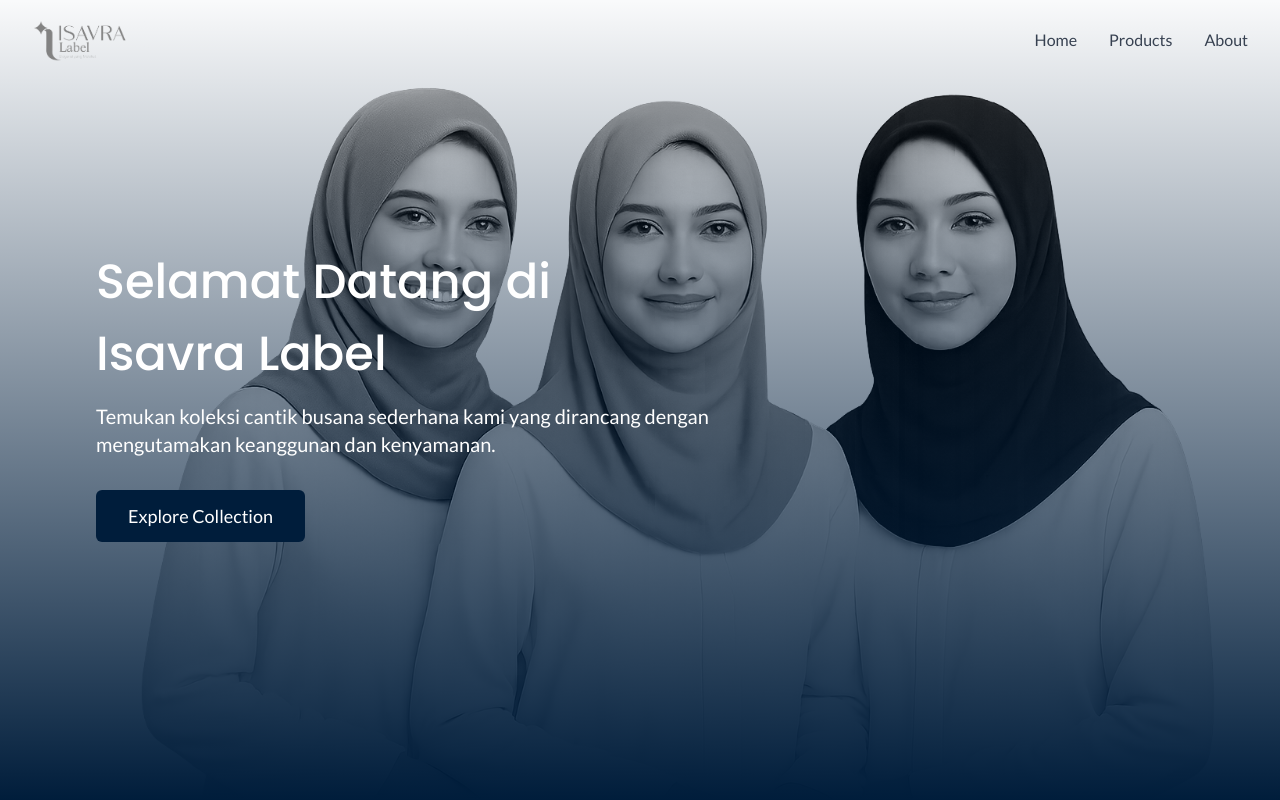
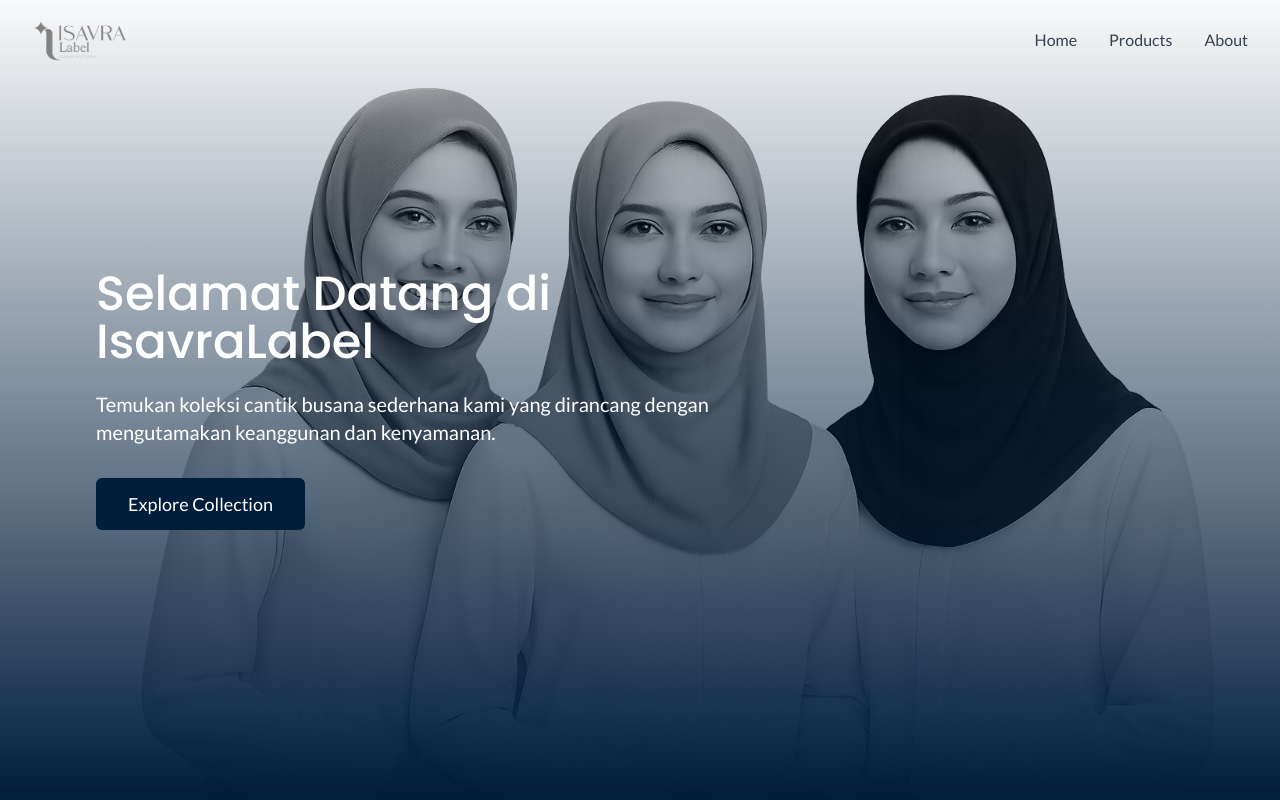
Before and after one commit to cecepns/toko_hijab, a React (Vite) app: page / in a window 1280 px wide. Shown: the top 800 px of the page. Built offline with nearby package versions, Linux system fonts and the light colour scheme; no server answers.

Commit message:
fix: header

```diff
--- a/src/pages/HomePage.tsx
+++ b/src/pages/HomePage.tsx
@@ -105,8 +105,7 @@ const HomePage: React.FC = () => {
             animate={{ opacity: 1, y: 0 }}
             transition={{ duration: 0.6, delay: 0.2 }}
           >
-            <h1 className="text-white mb-6">Selamat Datang di</h1>
-            <h1 className="text-white mb-6">Isavra Label</h1>
+            <h1 className="text-white mb-6">Selamat Datang di <br/> IsavraLabel</h1>
             <p className="text-white text-xl mb-8 max-w-2xl mx-auto">
               Temukan koleksi cantik busana sederhana kami yang dirancang dengan mengutamakan keanggunan dan kenyamanan.
             </p>
@@ -122,7 +121,7 @@ const HomePage: React.FC = () => {
         id="about"
         className="py-14 md:py-24 bg-white"
         variants={sectionVariants}
-        initial="hidden"
+        initial
         whileInView="visible"
         viewport={{ once: true, amount: 0.2 }}
       >
```
